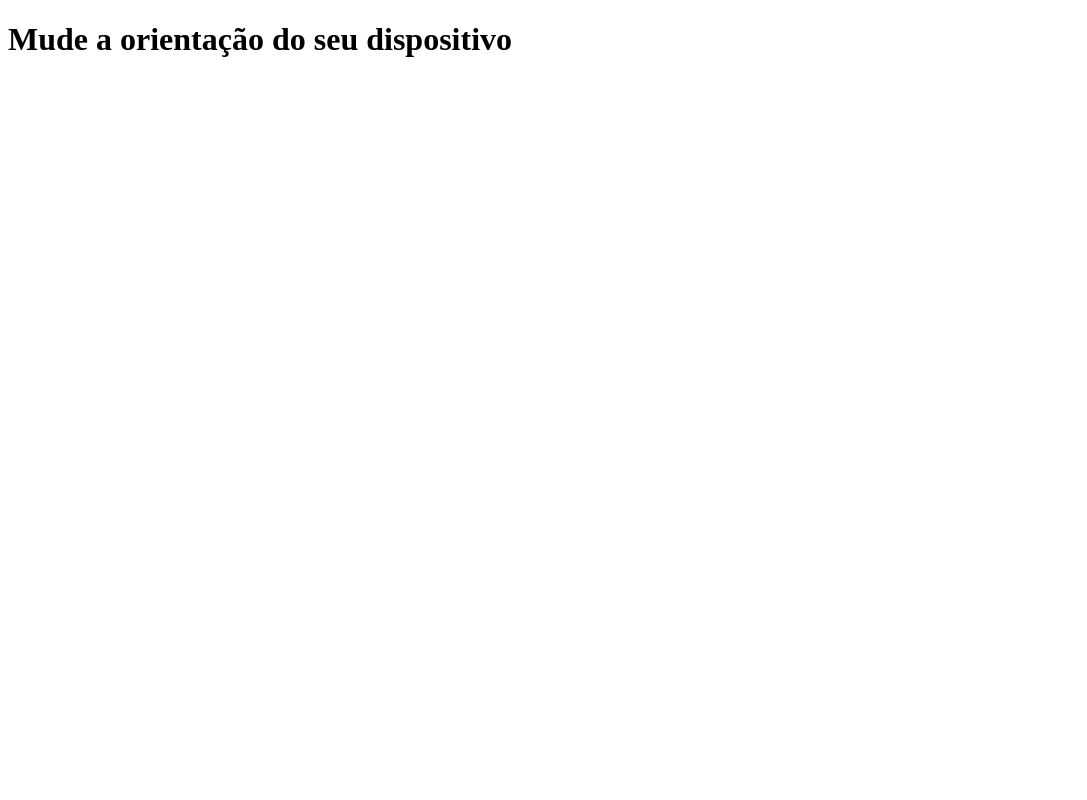
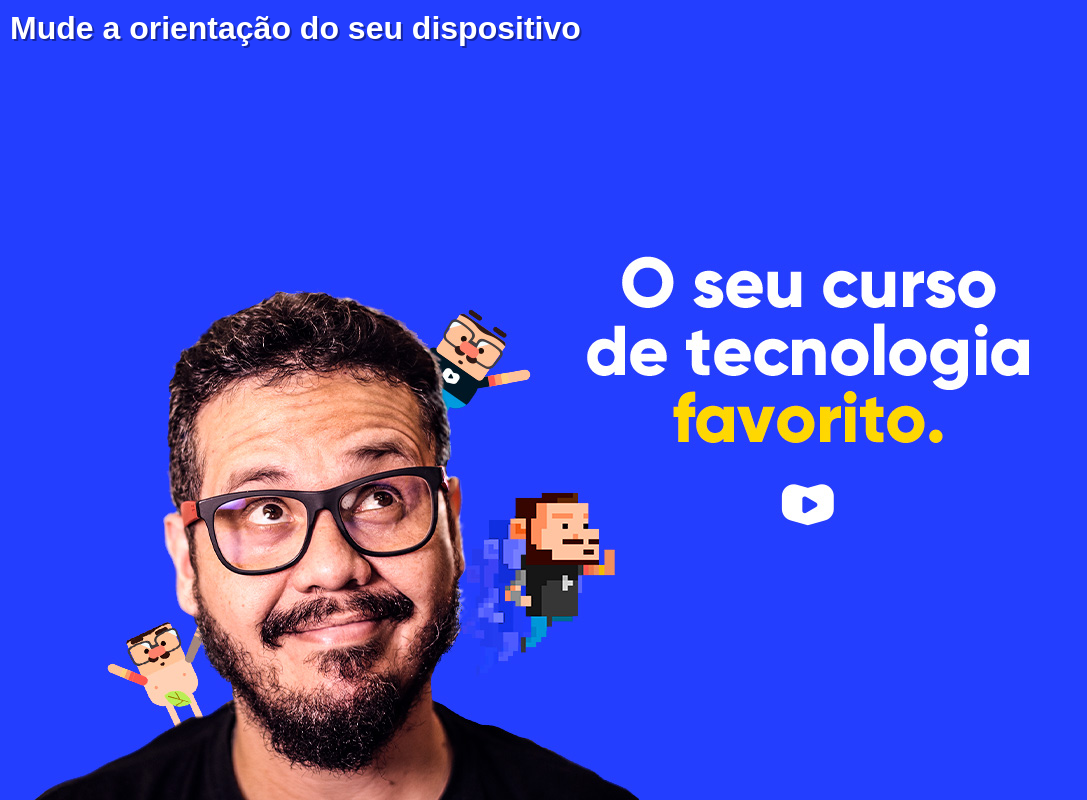
Before and after one commit to Augustto366/html-css, a plain HTML site: page exercicios/ex026/mq002/index.html in a window 1280 px wide. Shown: the whole page, without its empty margins (0-1087 px from the left). Drawn offline with Linux system fonts and the light colour scheme.

Commit message:
exercício 002

```diff
--- a/exercicios/ex026/mq002/estilos/paisagem.css
+++ b/exercicios/ex026/mq002/estilos/paisagem.css
@@ -1 +1,6 @@
 @charset "UTF-8";
+
+body {
+    background-image: url(../imagens/cev-landscape.jpg);
+    background-position: left bottom;
+}
--- a/exercicios/ex026/mq002/estilos/retrato.css
+++ b/exercicios/ex026/mq002/estilos/retrato.css
@@ -1 +1,6 @@
 @charset "UTF-8";
+
+body {
+    background-image: url(../imagens/cev-portrait.jpg);
+    background-position: center bottom;
+}
--- a/exercicios/ex026/mq002/estilos/style.css
+++ b/exercicios/ex026/mq002/estilos/style.css
@@ -1 +1,21 @@
 @charset "UTF-8";
+
+* {
+    margin: 0px;
+    padding: 0px;
+    font-family: Arial, Helvetica, sans-serif;
+}
+
+html, body {
+    width: 100vw;
+    height: 100vh;
+    background-color: #233eff;
+    background-size: contain;
+    background-repeat: no-repeat;
+}
+
+h1 {
+    color: white;
+    text-shadow: 2px 2px 0px #1525a4;
+    padding: 10px;
+}
```
